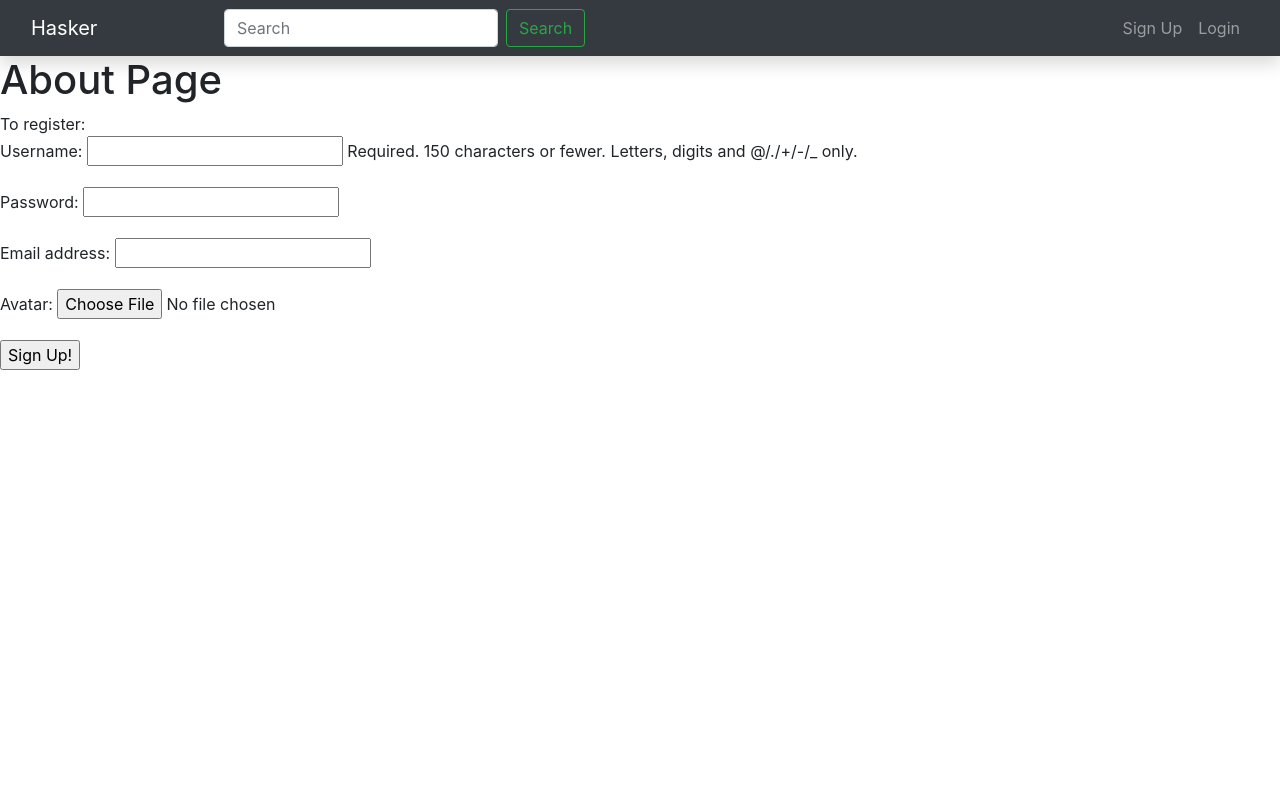
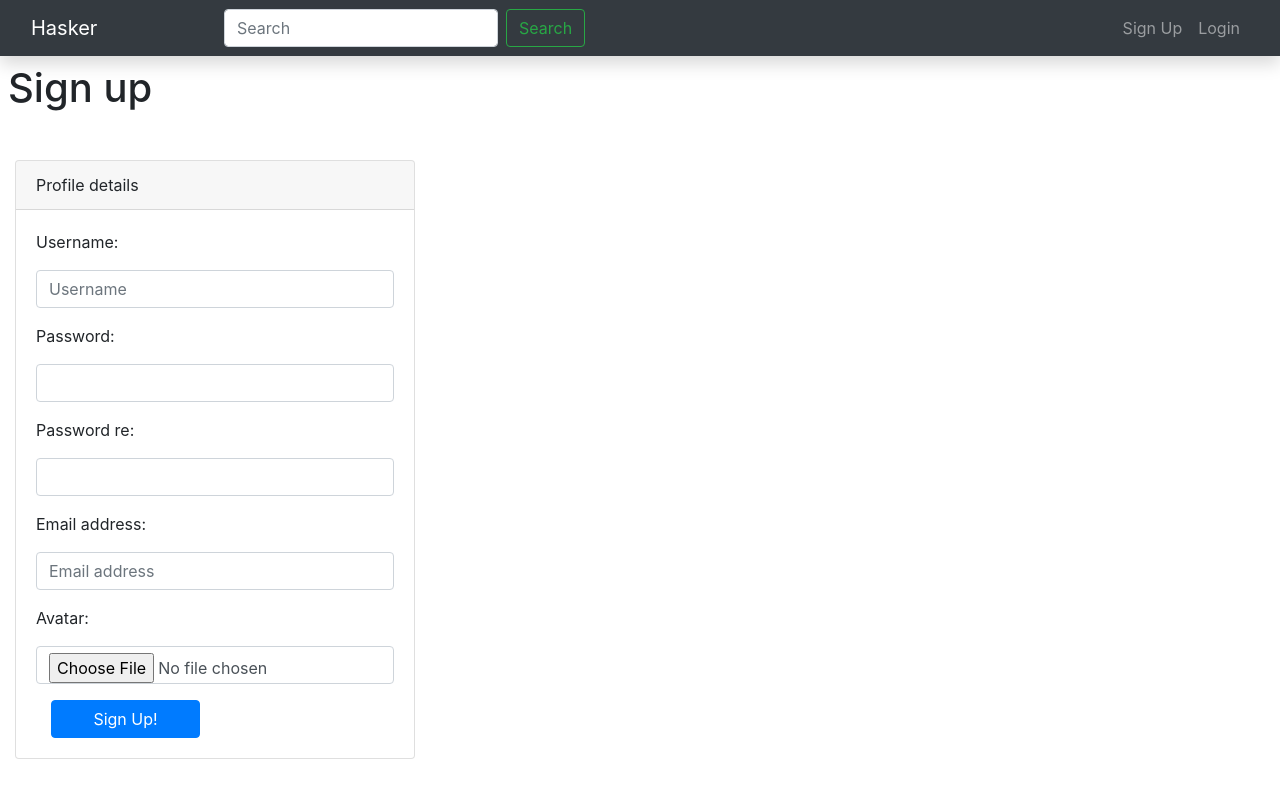
Before and after one commit to nihilSup/Hasker, a Django app: page /hasker/signup/ in a window 1280 px wide. Run offline with Django 3.2, Linux system fonts and the light colour scheme; some libraries are stand-ins or nearby versions.

Commit message:
bootstrapped and improved signup

```diff
--- a/hasker/forms.py
+++ b/hasker/forms.py
@@ -21,7 +21,16 @@ class HaskerUserChangeForm(UserChangeForm):
 
 class UserForm(forms.ModelForm):
     password = forms.CharField(widget=forms.PasswordInput())
+    password_re = forms.CharField(widget=forms.PasswordInput())
 
     class Meta:
         model = get_user_model()
-        fields = ('username', 'password', 'email', 'avatar')
+        fields = ('username', 'password', 'password_re', 'email', 'avatar')
+
+    def __init__(self, *args, **kwargs):
+        super().__init__(*args, **kwargs)
+        for field in self.fields.values():
+            field.widget.attrs.update({
+                'class': 'form-control',
+                'placeholder': field.label or ''
+            })
--- a/hasker/templates/hasker/signup.html
+++ b/hasker/templates/hasker/signup.html
@@ -6,19 +6,46 @@
 {% endblock title_block %}
 
 {% block content %}
-<h1>About Page</h1>
+<h1 class="ml-2 mt-2">Sign up</h1>
 {% if registered %}
-Thank you for registering!
+<dir class="ml-2">Sign up complited!</dir>
 {% else %}
-To register:
-<form id="user_form" method="post" action="{% url 'signup' %}"
+<form class="mt-5" id="user_form" method="post" action="{% url 'signup' %}"
     enctype="multipart/form-data">
 
     {% csrf_token %}
 
-    {{ user_form.as_p }}
+    <div class="col-md-8 col-md-offset-2">
+        <div class="card align-items-center" style="width: 25rem;">
+            <div class="card-header w-100">
+                Profile details
+            </div>
+            <div class="card-body">
+                {% if error_message %}
+                    <p class="bg-danger p-d ml-b">{{ error_message }}</p>
+                {% endif %}
 
-    <input type="submit" name="submit" value="Sign Up!">
+                {% for field in user_form %}
+                    <div class="form-group">
+                        <label for="{{ field.id_for_label }}" class="">
+                            {{field.label_tag}}
+                        </label>
+                        <div class="">
+                            {{ field }}
+                        </div>
+                        {% if field.errors %}
+                        <div class="invalid-feedback d-block">
+                        {{ field.errors }}
+                        </div>
+                        {% endif %}
+                    </div>
+                {% endfor %}
+                <div class="col-md-6 col-md-offset-4">
+                    <input type="submit" name="submit" value="Sign Up!" class="btn btn-primary btn-block">
+                </div>
+            </div>
+        </div>
+    </div>
 </form>
 
 {% endif %}
--- a/hasker/views.py
+++ b/hasker/views.py
@@ -11,24 +11,29 @@ def index(request):
 
 
 def signup(request):
+    tmpl_name = 'hasker/signup.html'
     registered = False
     if request.method == 'POST':
         user_form = UserForm(data=request.POST)
         if user_form.is_valid():
-            user = user_form.save()
-            # to hash the password
-            user.set_password(user.password)
-            if 'avatar' in request.FILES:
-                print("HAHAHAHA")
-                user.avatar = request.FILES['avatar']
-            user.save()
-            registered = True
+            if(user_form.cleaned_data['password'] !=
+               user_form.cleaned_data['password_re']):
+                user_form.add_error('password', 'Passwords do not match')
+                print(user_form.errors)
+            else:
+                user = user_form.save()
+                # to hash the password
+                user.set_password(user.password)
+                if 'avatar' in request.FILES:
+                    user.avatar = request.FILES['avatar']
+                user.save()
+                registered = True
         else:
             print(user_form.errors)
     else:
         # provide empty fields for new user registration
         user_form = UserForm()
-    return render(request, 'hasker/signup.html',
+    return render(request, tmpl_name,
                   dict(user_form=user_form, registered=registered))
 
 
```
